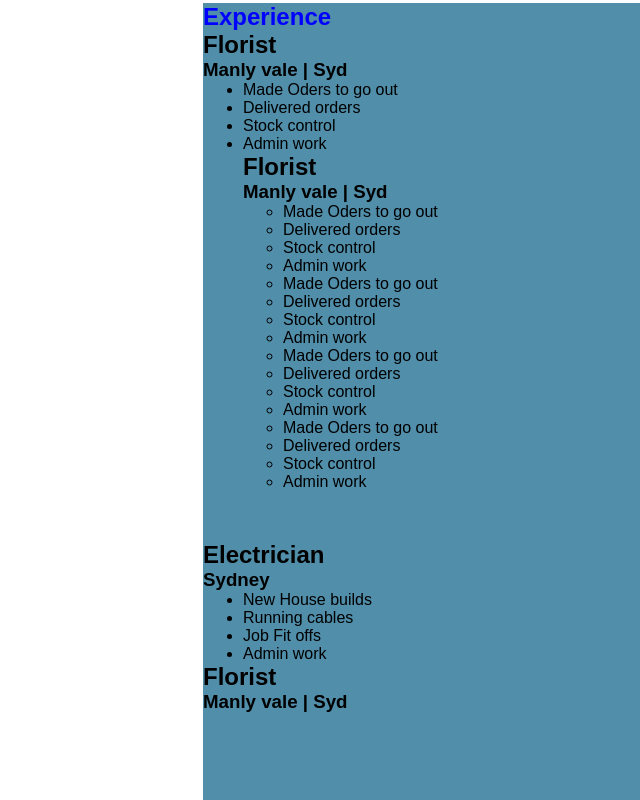
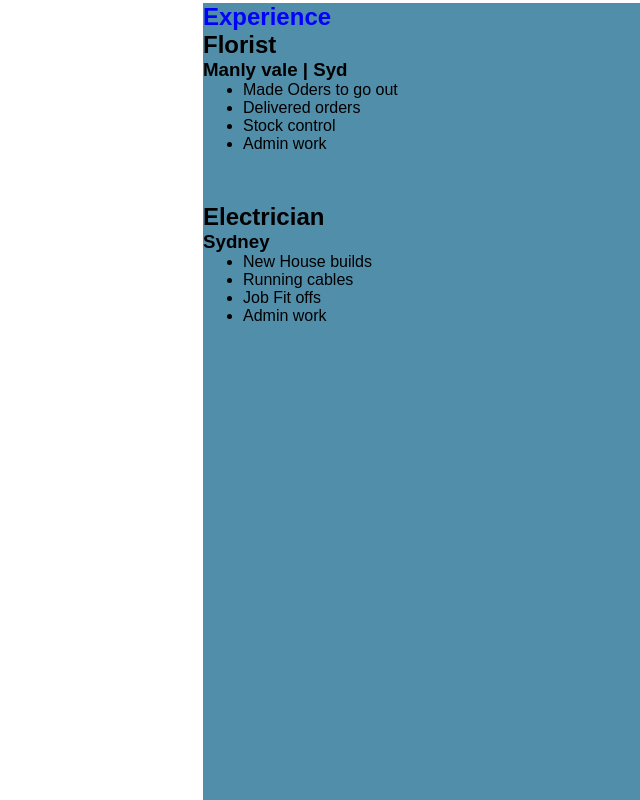
Before and after one commit to Don-Heal/Portfolio-2, a plain HTML site: page index.html in a window 1280 px wide. Shown: the part 847-1647 px from the top of the page, without its empty margins (67-707 px from the left). Drawn offline with Linux system fonts and the light colour scheme.

Commit message:
fixed lists

```diff
--- a/index.html
+++ b/index.html
@@ -21,41 +21,14 @@
             <h1>Experience</h1>
             <h2>Florist</h2>
             <h3>Manly vale | Syd</h3>
-
             <ul>
                 <li>Made Oders to go out</li>
                 <li>Delivered orders</li>
                 <li>Stock control</li>
                 <li>Admin work</li>
-                <h2>Florist</h2>
-                <h3>Manly vale | Syd</h3>
-                <ul>
-                    <li>Made Oders to go out</li>
-                    <li>Delivered orders</li>
-                    <li>Stock control</li>
-                    <li>Admin work</li>
-                </ul>
-                <ul>
-                    <li>Made Oders to go out</li>
-                    <li>Delivered orders</li>
-                    <li>Stock control</li>
-                    <li>Admin work</li>
-                </ul>
-                <ul>
-                    <li>Made Oders to go out</li>
-                    <li>Delivered orders</li>
-                    <li>Stock control</li>
-                    <li>Admin work</li>
-                </ul>
-                <ul>
-                    <li>Made Oders to go out</li>
-                    <li>Delivered orders</li>
-                    <li>Stock control</li>
-                    <li>Admin work</li>
-                </ul>
-
+            </ul>
+            <ul>
         </div>
-
         <div>
             <h2>Electrician</h2>
             <h3>Sydney</h3>
@@ -65,9 +38,6 @@
                 <li>Running cables</li>
                 <li>Job Fit offs</li>
                 <li>Admin work</li>
-            </ul>
-            <h2>Florist</h2>
-            <h3>Manly vale | Syd</h3>
         </div>
     </section>
     <section class="travels">
```
